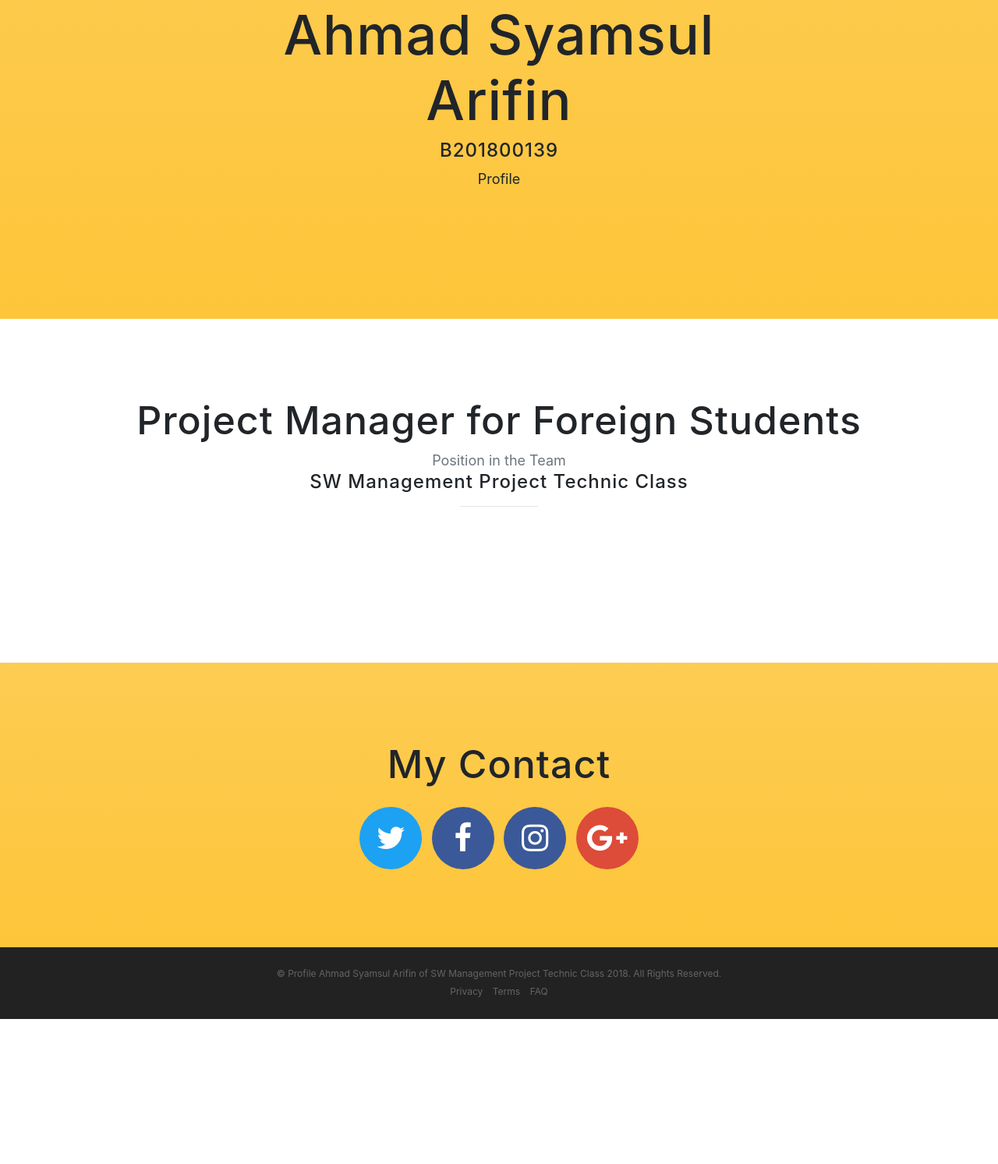
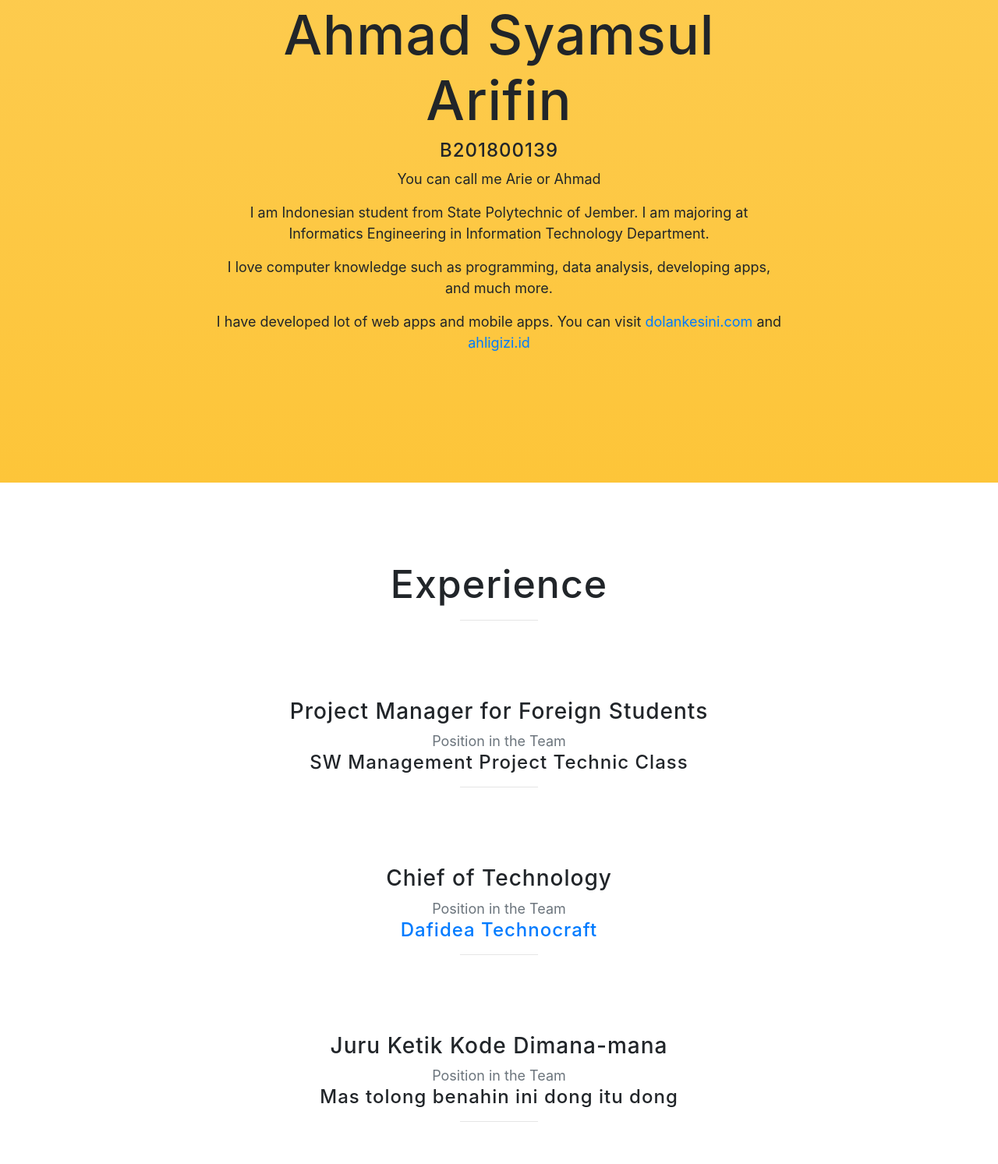
Before and after one commit to aarie33/profile_sw.github.io, a website with bundled scripts: page index.html in a window 1280 px wide. Shown: the part 947-2440 px from the top of the page at 78% size. Before the commit the page ends 2254 px from the top, so only its background shows below. Built offline with nearby package versions, Linux system fonts and the light colour scheme; a web font is replaced by a local one.

Commit message:
benahi konten

```diff
--- a/index.html
+++ b/index.html
@@ -33,7 +33,7 @@
     <!-- Navigation -->
     <nav class="navbar navbar-expand-lg navbar-light fixed-top" id="mainNav">
       <div class="container">
-        <a class="navbar-brand js-scroll-trigger" href="#page-top">Profile Arie</a>
+        <a class="navbar-brand js-scroll-trigger" href="#page-top">Mas Arie</a>
         <button class="navbar-toggler navbar-toggler-right" type="button" data-toggle="collapse" data-target="#navbarResponsive" aria-controls="navbarResponsive" aria-expanded="false" aria-label="Toggle navigation">
           Menu
           <i class="fa fa-bars"></i>
@@ -44,7 +44,7 @@
               <a class="nav-link js-scroll-trigger" href="#download">Profile</a>
             </li>
             <li class="nav-item">
-              <a class="nav-link js-scroll-trigger" href="#features">Position</a>
+              <a class="nav-link js-scroll-trigger" href="#features">Experience</a>
             </li>
             <li class="nav-item">
               <a class="nav-link js-scroll-trigger" href="#contact">Contact</a>
@@ -59,8 +59,9 @@
         <div class="row h-100">
           <div class="col-lg-7 my-auto">
             <div class="header-content mx-auto">
-              <h1 class="mb-5">This is my profile page</h1>
-              <a href="#download" class="btn btn-outline btn-xl js-scroll-trigger">See More</a>
+              <h1 class="mb-2">Developer</h1>
+              <h2 class="mb-5">Android and Web apps</h2>
+              <a href="#download" class="btn btn-outline btn-xl js-scroll-trigger">Anaknya bapak Sulthon dan ibu Husnul</a>
             </div>
           </div>
           <div class="col-lg-5 my-auto">
@@ -88,7 +89,10 @@
           <div class="col-md-8 mx-auto">
             <h2 class="section-heading">Ahmad Syamsul Arifin</h2>
             <h4 class="section-heading">B201800139</h4>
-            <p>Profile</p>
+            <p>You can call me Arie or Ahmad</p>
+            <p>I am Indonesian student from State Polytechnic of Jember. I am majoring at Informatics Engineering in Information Technology Department.</p>
+            <p>I love computer knowledge such as programming, data analysis, developing apps, and much more.</p>
+            <p>I have developed lot of web apps and mobile apps. You can visit <a href="http://dolankesini.com/" target="_blank" class="text-primary">dolankesini.com</a> and <a href="https://ahligizi.id/" target="_blank" class="text-primary">ahligizi.id</a></p>
             <!--<div class="badges">-->
             <!--  <a class="badge-link" href="#"><img src="img/google-play-badge.svg" alt=""></a>-->
             <!--  <a class="badge-link" href="#"><img src="img/app-store-badge.svg" alt=""></a>-->
@@ -101,9 +105,25 @@
     <section class="features" id="features">
       <div class="container">
         <div class="section-heading text-center">
-          <h2>Project Manager for Foreign Students</h2>
+          <h2>Experience</h2>
+          <hr>
+        </div>
+        <div class="section-heading text-center">
+          <h3>Project Manager for Foreign Students</h3>
           <p class="text-muted">Position in the Team</p>
           <h4>SW Management Project Technic Class</h4>
+          <hr>
+        </div>
+        <div class="section-heading text-center">
+          <h3>Chief of Technology</h3>
+          <p class="text-muted">Position in the Team</p>
+          <h4><a href="https://dafidea.com/" target="_blank" class="text-primary">Dafidea Technocraft</a></h4>
+          <hr>
+        </div>
+        <div class="section-heading text-center">
+          <h3>Juru Ketik Kode Dimana-mana</h3>
+          <p class="text-muted">Position in the Team</p>
+          <h4>Mas tolong benahin ini dong itu dong</h4>
           <hr>
         </div>
         <!--<div class="row">-->
```
